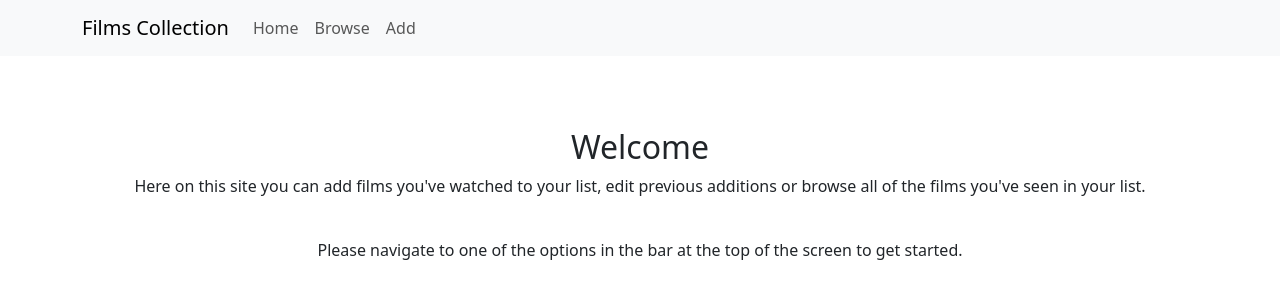
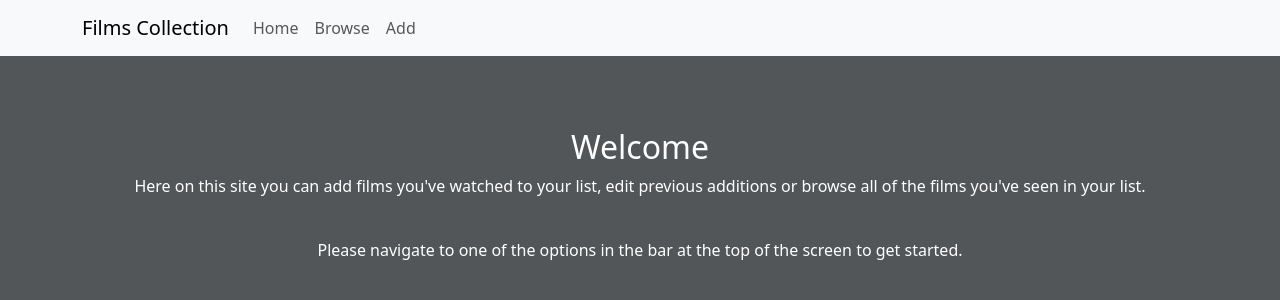
Before and after one commit to Ryano2022/ATU-Year-3-Data-Rep-Project, a React (Create React App) app: page / in a window 1280 px wide. Shown: the top 300 px of the page. Built offline with nearby package versions, Linux system fonts and the light colour scheme.

Commit message:
Styled the page a little bit.

```diff
--- a/src/App.css
+++ b/src/App.css
@@ -1,3 +1,9 @@
 .App {
   text-align: center;
+  background-color: #525659;
+  color: white;
 }
+
+html {
+  background-color: #525659;
+}
```
